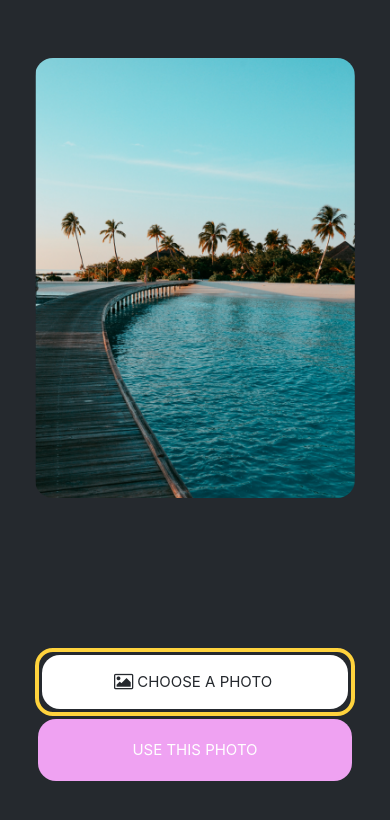
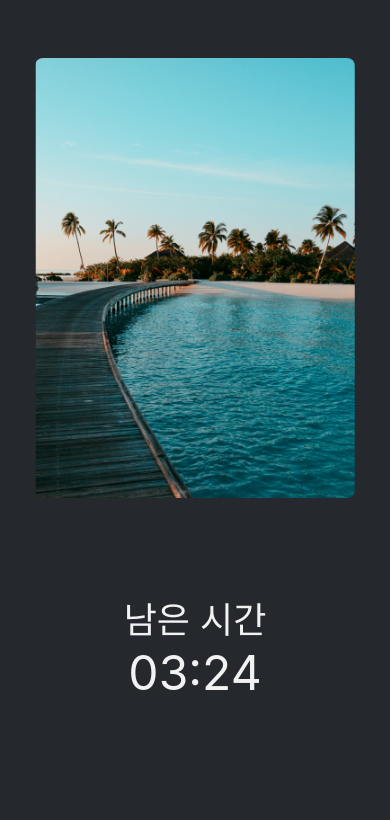
Before and after one commit to dogeja/RNtest, a React Native app: screen / in a window 390 px wide. Shown: the top 820 px of the page. Built offline with nearby package versions, Linux system fonts and the light colour scheme.

Commit message:
Design(timer sketch)

```diff
--- a/App.js
+++ b/App.js
@@ -2,24 +2,36 @@ import { StatusBar } from "expo-status-bar";
 import { StyleSheet, Text, View, Image } from "react-native";
 import ImageViewer from "./components/ImageViewer";
 import Button from "./components/Button";
+import Timer from "./components/Timer";
 
 const placeHolderImg = require("./assets/images/background-image.png");
 
 export default function App() {
+  if (dailyMissionPassed) {
+    return (
+      <View style={styles.container}>
+        <View style={styles.imageContainer}>
+          <ImageViewer placeHolderImgSource={placeHolderImg} />
+        </View>
+        <View style={styles.footerContanier}>
+          <Button theme="primary" label={"CHOOSE A PHOTO"} />
+          <Button label={"USE THIS PHOTO"} />
+        </View>
+        <StatusBar style="auto" />
+      </View>
+    );
+  }
   return (
     <View style={styles.container}>
       <View style={styles.imageContainer}>
         <ImageViewer placeHolderImgSource={placeHolderImg} />
       </View>
-      <View style={styles.footerContanier}>
-        <Button theme="primary" label={"CHOOSE A PHOTO"} />
-        <Button label={"USE THIS PHOTO"} />
-      </View>
+      <Timer></Timer>
       <StatusBar style="auto" />
     </View>
   );
 }
-
+const dailyMissionPassed = false;
 const styles = StyleSheet.create({
   container: {
     flex: 1,
--- a/components/ImageViewer.js
+++ b/components/ImageViewer.js
@@ -6,6 +6,6 @@ const styles = StyleSheet.create({
   image: {
     width: 320,
     height: 440,
-    borderRadius: 18,
+    borderRadius: 8,
   },
 });
--- /dev/null
+++ b/components/Timer.js
@@ -0,0 +1,23 @@
+import { StyleSheet, View, Text } from "react-native";
+export default function Timer({}) {
+  return (
+    <View style={styles.timerContainer}>
+      <Text style={styles.timerText}>남은 시간</Text>
+      <Text style={[styles.timerText, { fontSize: 48 }]}>03:24</Text>
+    </View>
+  );
+}
+const styles = StyleSheet.create({
+  timerText: {
+    fontSize: 36,
+    color: "#f2f2f2",
+    flexDirection: "row",
+  },
+  timerContainer: {
+    padding: 3,
+    marginHorizontal: 20,
+    flex: 1,
+    alignItems: "center",
+    justifyContent: "center",
+  },
+});
```
